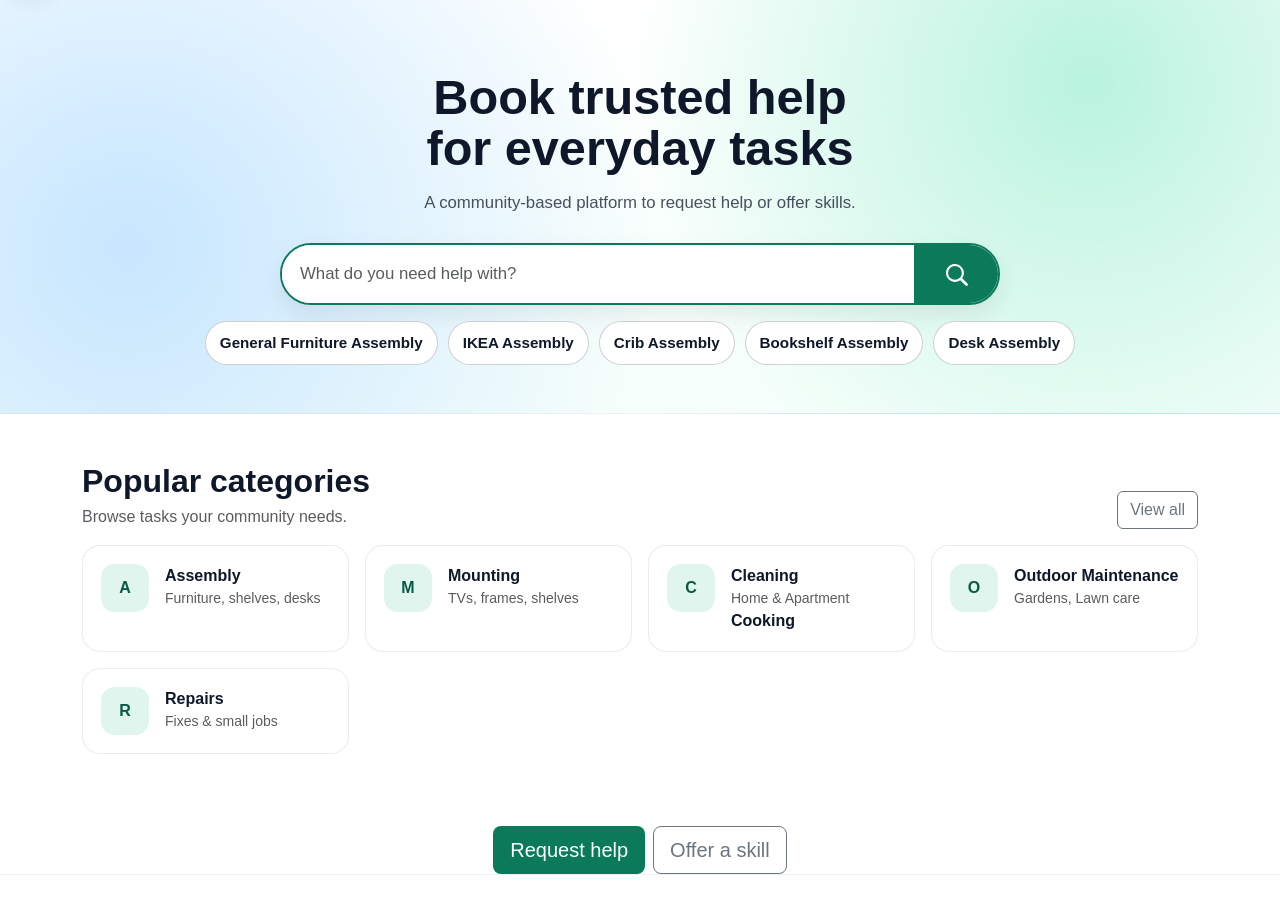
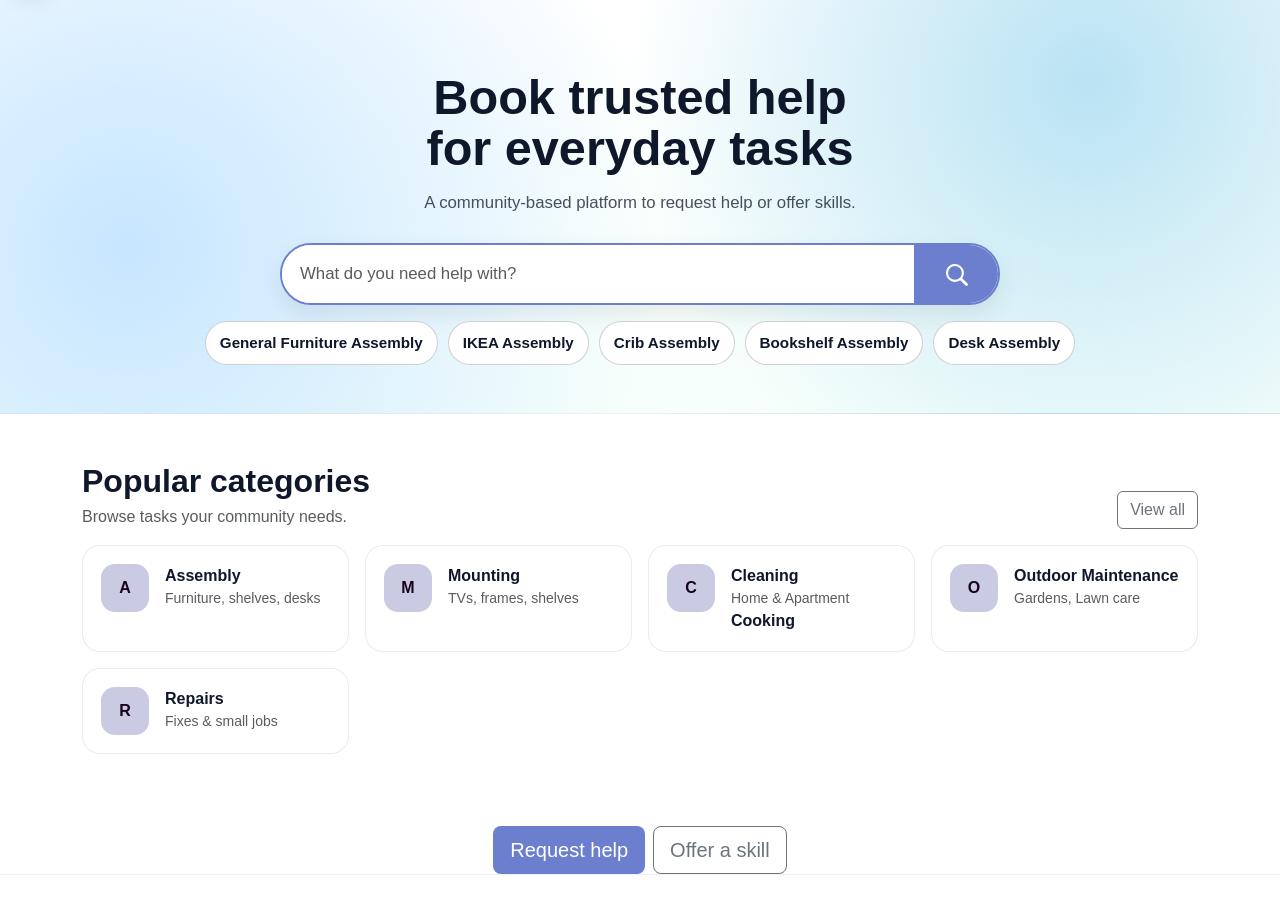
Before and after one commit to moiseslm1/Community-share-, a Django app: page / in a window 1280 px wide. Shown: the part 57-957 px from the top of the page. Run offline with Django 4.2, Linux system fonts and the light colour scheme.

Commit message:
Changed the colors

```diff
--- a/core/templates/base.html
+++ b/core/templates/base.html
@@ -16,9 +16,9 @@
 
      <style>
         :root{
-            --brand: #0b7a5a;
-            --brand-dark: #075a44;
-            --mint: #dff5ee;
+            --brand: #6b7fce;
+            --brand-dark: #17031e;
+            --blu: #cacae2;
             --ink: #0f172a;
             --sidebar-width: 240px;
         }
@@ -43,7 +43,7 @@
         }
 
         .hero {
-            background: radial-gradient(circle at 85% 20%, #b9f3df 0%, transparent 40%),
+            background: radial-gradient(circle at 85% 20%, #b9e3f3 0%, transparent 40%),
                         radial-gradient(circle at 10% 60%, #c7e6ff 0%, transparent 45%),
                         linear-gradient(180deg, #ffffff 0%, #f6fffb 100%);
             border-bottom: 1px solid rgba(15, 23, 42, .06);
@@ -142,7 +142,7 @@
             border-radius: 14px;
             display: grid;
             place-items: center;
-            background: var(--mint);
+            background: var(--blu);
             color: var(--brand-dark);
             font-weight: 900;
         }
@@ -173,7 +173,7 @@
             height: 100vh;
             width: 0;
             overflow: hidden;
-            background: linear-gradient(180deg,#ffffff,var(--mint));
+            background: linear-gradient(180deg,#ffffff,var(--blu));
             box-shadow: 2px 0 18px rgba(2,6,23,0.06);
             transition: width .25s ease;
             z-index: 1050;
@@ -239,6 +239,7 @@
                 <a href="{% url 'guidelines' %}" class="{% if request.path == '/guidelines/' %}active{% endif %}">Guidelines</a>
                 <a href="{% url 'request' %}" class="{% if request.path == '/request/' %}active{% endif %}">Request Service</a>
                 <a href="{% url 'offer' %}" class="{% if request.path == '/offer/' %}active{% endif %}">Offer Service</a>
+                <a href="{% url 'events' %}" class="{% if request.path == '/events/' %}active{% endif %}">Community Events</a>
                 <a href="/admin/">Admin</a> <!-- Should probaly change this part to login info at some point -->
             </nav>
         </div>
```
